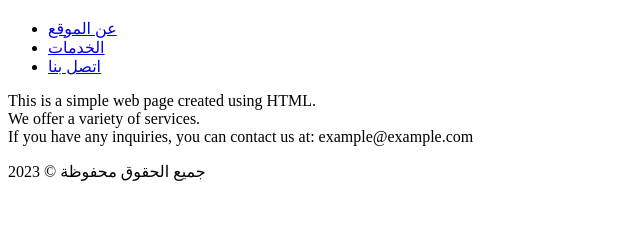
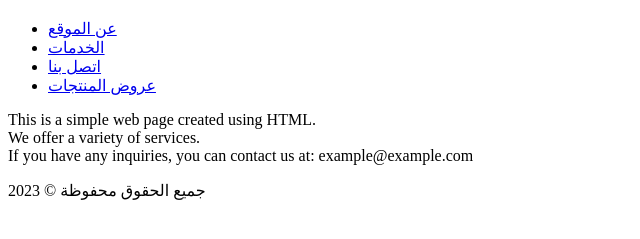
Before and after one commit to mohamed2002-kch/Dzdeals-site, a plain HTML site: page index.html in a window 1280 px wide. Shown: the part 61-300 px from the top of the page, without its empty margins (0-640 px from the left). Drawn offline with Linux system fonts and the light colour scheme.

Commit message:
Add files via upload
1

```diff
--- a/index.html
+++ b/index.html
@@ -6,8 +6,8 @@
     <title>صفحة ويب متعددة اللغات</title>
     <script>
         function setLanguage() {
-            const userLang = navigator.language || navigator.userLanguage; // الحصول على لغة المتصفح
-            const lang = userLang.split('-')[0]; // أخذ الجزء الأول من اللغة (مثل "ar" من "ar-SA")
+            const userLang = navigator.language || navigator.userLanguage;
+            const lang = userLang.split('-')[0];
 
             const content = {
                 ar: {
@@ -24,7 +24,7 @@
                 }
             };
 
-            const selectedLang = content[lang] || content['en']; // إذا لم تكن اللغة موجودة، استخدم الإنجليزية
+            const selectedLang = content[lang] || content['en'];
 
             document.getElementById('page-title').innerText = selectedLang.title;
             document.getElementById('about').innerText = selectedLang.about;
@@ -41,6 +41,7 @@
                 <li><a href="#about">عن الموقع</a></li>
                 <li><a href="#services">الخدمات</a></li>
                 <li><a href="#contact">اتصل بنا</a></li>
+                <li><a href="products-offers.html">عروض المنتجات</a></li>
             </ul>
         </nav>
     </header>
```
Also changed, not shown: products-offers.html (+2 -1 lines).
